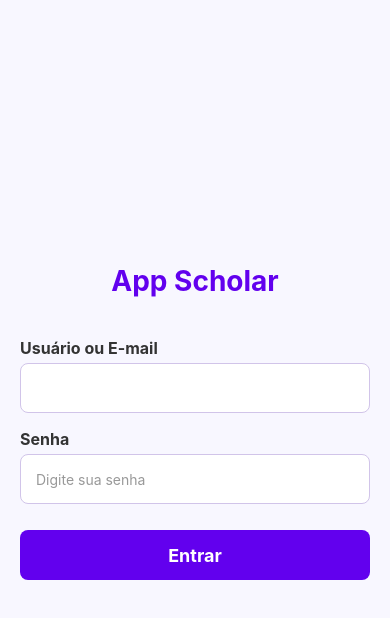
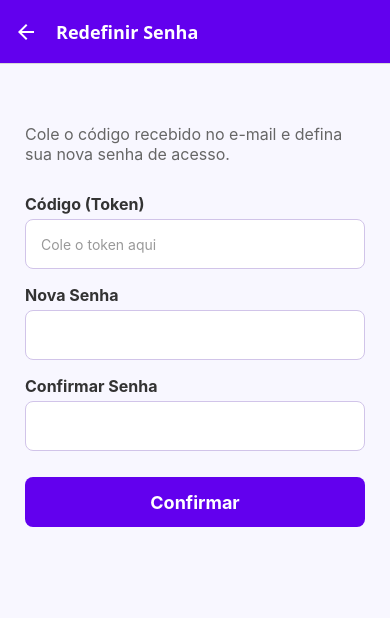
Before and after one commit to carlosedsmagalhaes/app-scholar, a React Native app in the folder app/: screen /ResetPassword in a window 390 px wide. Shown: the top 618 px of the page. Built offline with nearby package versions, Linux system fonts and the light colour scheme.

Commit message:
feat: Adicionar funcionalidades de recuperação de senha; Implementar telas de Esqueci a Senha e Redefinir Senha, além de ajustes em componentes existentes

```diff
--- a/app/navigation/index.tsx
+++ b/app/navigation/index.tsx
@@ -12,6 +12,8 @@ import { ListDisciplina } from "../screens/ListDisciplina";
 import { Disciplina } from "../screens/Disciplina";
 import { ListBoletim } from "../screens/ListBoletim";
 import { LancamentoNota } from "../screens/LancamentoNota";
+import { ForgotPassword } from "../screens/ForgotPassword";
+import { ResetPassword } from "../screens/ResetPassword";
 import { RootStackParamList } from "./types";
 import { useAuth } from "../contexts/AuthContext";
 import { COLORS } from "../styles/theme";
@@ -56,11 +58,25 @@ export function Routes() {
         }}
       >
         {!signed ? (
-          <Stack.Screen
-            name="Login"
-            component={Login}
-            options={{ headerShown: false }}
-          />
+          <>
+            <Stack.Screen
+              name="Login"
+              component={Login}
+              options={{ headerShown: false }}
+            />
+
+            <Stack.Screen
+              name="ForgotPassword"
+              component={ForgotPassword}
+              options={{ title: "Recuperar Senha" }}
+            />
+
+            <Stack.Screen
+              name="ResetPassword"
+              component={ResetPassword}
+              options={{ title: "Redefinir Senha" }}
+            />
+          </>
         ) : (
           <>
             <Stack.Screen
--- a/app/navigation/types.ts
+++ b/app/navigation/types.ts
@@ -11,4 +11,6 @@ export type RootStackParamList = {
   Disciplina: { id?: number } | undefined;
   ListBoletim: undefined;
   LancamentoNota: { nota?: DadosBoletim } | undefined;
+  ForgotPassword: undefined;
+  ResetPassword: undefined;
 };
--- a/app/screens/Aluno.tsx
+++ b/app/screens/Aluno.tsx
@@ -72,12 +72,12 @@ export function Aluno() {
         );
 
         if (id) {
-          const resAluno = await serverApi.get(`/api/alunos/${id}`);
+          const resAluno = await serverApi.get<IAluno>(`/api/alunos/${id}`);
           const a = resAluno.data;
           console.log("Aluno carregado:", a);
           setNome(a.nome);
           setMatricula(a.matricula);
-          setCursoId(String(a.cursoId));
+          setCursoId(String(a.curso_id));
           setEmail(a.usuario.email || "");
           setTelefone(a.telefone || "");
           setCep(a.cep || "");
@@ -299,7 +299,7 @@ export function Aluno() {
         placeholder="Selecione a cidade"
         disable={!estado}
       />
-      <Button title={"Salvar"} onPress={handleSalvar} />
+      <Button title={"Confirmar"} onPress={handleSalvar} />
     </ScrollView>
   );
 }
--- a/app/screens/Disciplina.tsx
+++ b/app/screens/Disciplina.tsx
@@ -132,7 +132,7 @@ export function Disciplina() {
         onAddPress={() => setIsModalVisible(true)}
       />
 
-      <Button title={"Salvar"} onPress={handleSalvar} disabled={loading} />
+      <Button title={"Confirmar"} onPress={handleSalvar} disabled={loading} />
 
       <Modal visible={isModalVisible} transparent animationType="slide">
         <View style={styles.modalOverlay}>
--- /dev/null
+++ b/app/screens/ForgotPassword.tsx
@@ -0,0 +1,70 @@
+import React, { useState } from "react";
+import { View, StyleSheet, Alert, Text, ActivityIndicator } from "react-native";
+import { useNavigation } from "@react-navigation/native";
+import { StackNavigationProp } from "@react-navigation/stack";
+import { RootStackParamList } from "../navigation/types";
+import { Input } from "../components/Input";
+import { Button } from "../components/Button";
+import { COLORS } from "../styles/theme";
+import serverApi from "../services/serverApi";
+
+export function ForgotPassword() {
+  const [email, setEmail] = useState("");
+  const [loading, setLoading] = useState(false);
+  const [error, setError] = useState<string | null>(null);
+  const navigation = useNavigation<StackNavigationProp<RootStackParamList>>();
+
+  async function handleSendEmail() {
+    if (!email) {
+      setError("Por favor, informe seu e-mail cadastrado.");
+      Alert.alert("Atenção", "Informe seu e-mail cadastrado.");
+      return;
+    }
+
+    try {
+      setLoading(true);
+      await serverApi.post("/api/forgot-password", { email });
+
+      /* Alert.alert(
+        "Verifique seu e-mail",
+        "Enviamos um código de recuperação para você.",
+        [{ text: "OK", onPress: () => navigation.navigate("ResetPassword") }]
+      ); */
+      navigation.navigate("ResetPassword");
+    } catch (error) {
+      Alert.alert("Erro", "Não foi possível processar a solicitação.");
+    } finally {
+      setLoading(false);
+    }
+  }
+
+  return (
+    <View style={styles.container}>
+      <Text style={styles.subtitle}>
+        Enviaremos um código para o seu e-mail para que você possa cadastrar uma nova senha.
+      </Text>
+
+      <Input
+        label="E-mail"
+        placeholder="Digite o email"
+        value={email}
+        onChangeText={setEmail}
+        keyboardType="email-address"
+        autoCapitalize="none"
+        errorMessage={error && email === "" ? error : null}
+      />
+
+      <Button
+        title={"Confirmar"}
+        onPress={handleSendEmail}
+        disabled={loading}
+      />
+    </View>
+  );
+}
+
+const styles = StyleSheet.create({
+  container: { flex: 1, backgroundColor: COLORS.background, padding: 25, justifyContent: "center" },
+  title: { fontSize: 26, fontWeight: "bold", color: COLORS.text, marginBottom: 10 },
+  subtitle: { fontSize: 16, color: "#666", marginBottom: 30, lineHeight: 22 },
+});
--- a/app/screens/LancamentoNota.tsx
+++ b/app/screens/LancamentoNota.tsx
@@ -116,7 +116,7 @@ export function LancamentoNota() {
       />
 
       <Button
-        title={"Salvar"}
+        title={"Confirmar"}
         onPress={handleSave}
         disabled={loading}
       />
--- a/app/screens/Login.tsx
+++ b/app/screens/Login.tsx
@@ -1,14 +1,26 @@
 import React, { useState } from "react";
-import { View, StyleSheet, Text, Alert, ActivityIndicator } from "react-native";
+import {
+  View,
+  StyleSheet,
+  Text,
+  Alert,
+  ActivityIndicator,
+  TouchableOpacity,
+} from "react-native";
 import { COLORS } from "../styles/theme";
 import { Input } from "../components/Input";
 import { Button } from "../components/Button";
 import { useAuth } from "../contexts/AuthContext";
+import { useNavigation } from "@react-navigation/native";
+import { StackNavigationProp } from "@react-navigation/stack";
+import { RootStackParamList } from "../navigation/types";
 
 export function Login() {
   const [email, setEmail] = useState("");
   const [password, setPassword] = useState("");
   const [loading, setLoading] = useState(false);
+
+  const navigation = useNavigation<StackNavigationProp<RootStackParamList>>();
 
   const { signIn } = useAuth();
 
@@ -65,6 +77,13 @@ export function Login() {
       ) : (
         <Button title="Entrar" onPress={handleLogin} />
       )}
+      <TouchableOpacity onPress={() => navigation.navigate("ForgotPassword")}>
+        <Text
+          style={{ color: COLORS.primary, textAlign: "center", marginTop: 15 }}
+        >
+          Esqueceu a senha?
+        </Text>
+      </TouchableOpacity>
     </View>
   );
 }
--- a/app/screens/Professor.tsx
+++ b/app/screens/Professor.tsx
@@ -42,7 +42,7 @@ export function Professor() {
         setListaTitulacoes(resTitulacoes.data.map((t: ITitutulacao) => ({ label: t.descricao, value: String(t.id) })));
 
         if (id) {
-          const resProf = await serverApi.get(`/api/professores/${id}`);
+          const resProf = await serverApi.get<IProfessor>(`/api/professores/${id}`);
           const p = resProf.data;
 
           setNome(p.nome);
@@ -143,7 +143,7 @@ export function Professor() {
       />
 
       <Button
-        title={"Salvar"}
+        title={"Confirmar"}
         onPress={handleSalvar}
         disabled={loading}
       />
--- /dev/null
+++ b/app/screens/ResetPassword.tsx
@@ -0,0 +1,89 @@
+import React, { useState } from "react";
+import { ScrollView, StyleSheet, Alert, Text } from "react-native";
+import { useNavigation, useRoute } from "@react-navigation/native";
+import { StackNavigationProp } from "@react-navigation/stack";
+import { RootStackParamList } from "../navigation/types";
+import { Input } from "../components/Input";
+import { Button } from "../components/Button";
+import { COLORS } from "../styles/theme";
+import serverApi from "../services/serverApi";
+
+export function ResetPassword() {
+  const [token, setToken] = useState("");
+  const [novaSenha, setNovaSenha] = useState("");
+  const [confirmarSenha, setConfirmarSenha] = useState("");
+  const [loading, setLoading] = useState(false);
+  const [error, setError] = useState<string | null>(null);
+  const navigation = useNavigation<StackNavigationProp<RootStackParamList>>();
+
+  async function handleReset() {
+    if (!token || !novaSenha || !confirmarSenha) {
+      setError("Por favor, preencha todos os campos.");
+      Alert.alert("Erro", "Por favor, preencha todos os campos.");
+      return;
+    }
+
+    if (novaSenha !== confirmarSenha) {
+      Alert.alert("Erro", "As senhas não coincidem.");
+      return;
+    }
+
+    try {
+      setLoading(true);
+      await serverApi.post("/api/reset-password", { token, novaSenha });
+
+      /* Alert.alert("Sucesso", "Senha alterada! Use sua nova senha para entrar.", [
+        { text: "Ir para Login", onPress: () => navigation.navigate("Login") }
+      ]); */
+      navigation.navigate("Login");
+    } catch (error) {
+      Alert.alert("Erro", "Token expirado ou inválido.");
+    } finally {
+      setLoading(false);
+    }
+  }
+
+  return (
+    <ScrollView contentContainerStyle={styles.content} style={styles.container}>
+      <Text style={styles.subtitle}>
+        Cole o código recebido no e-mail e defina sua nova senha de acesso.
+      </Text>
+
+      <Input
+        label="Código (Token)"
+        value={token}
+        onChangeText={setToken}
+        placeholder="Cole o token aqui"
+        errorMessage={error && token === "" ? error : null}
+      />
+      <Input
+        label="Nova Senha"
+        value={novaSenha}
+        onChangeText={setNovaSenha}
+        secureTextEntry
+        errorMessage={error && novaSenha === "" ? error : null}
+      />
+      <Input
+        label="Confirmar Senha"
+        value={confirmarSenha}
+        onChangeText={setConfirmarSenha}
+        secureTextEntry
+        errorMessage={error && confirmarSenha === "" ? error : null}
+      />
+
+      <Button title={"Confirmar"} onPress={handleReset} disabled={loading} />
+    </ScrollView>
+  );
+}
+
+const styles = StyleSheet.create({
+  container: { flex: 1, backgroundColor: COLORS.background },
+  content: { padding: 25, paddingTop: 60 },
+  title: {
+    fontSize: 26,
+    fontWeight: "bold",
+    color: COLORS.text,
+    marginBottom: 10,
+  },
+  subtitle: { fontSize: 16, color: "#666", marginBottom: 30 },
+});
```
Also changed, not shown: app/types/index.ts (+10 -0 lines).
